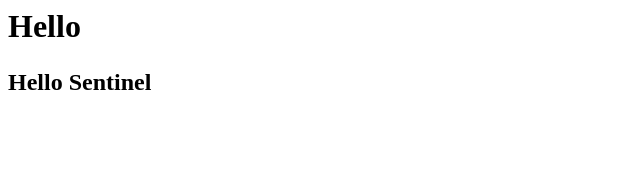
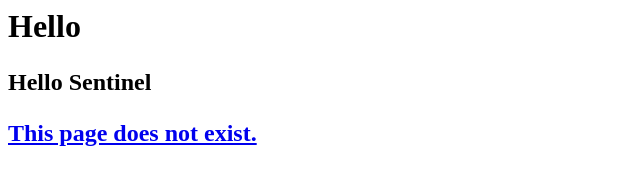
Before and after one commit to InfernoJJ/infernojj.github.io, a plain HTML site: page index.html in a window 1280 px wide. Shown: the whole page, without its empty margins (0-640 px from the left). Drawn offline with Linux system fonts and the light colour scheme.

Commit message:
Changing index

```diff
--- a/index.html
+++ b/index.html
@@ -8,6 +8,14 @@
 <p>
 Hello Sentinel
 
+
+
+</p>
+
+<p>
+
+<a href="http://asdfasdfasd.afsdfasd.banno.com/">This page does not exist.</a>
+
 </p>
 
 <div id="sentinel-badge" data-theme="light"></div>
```
